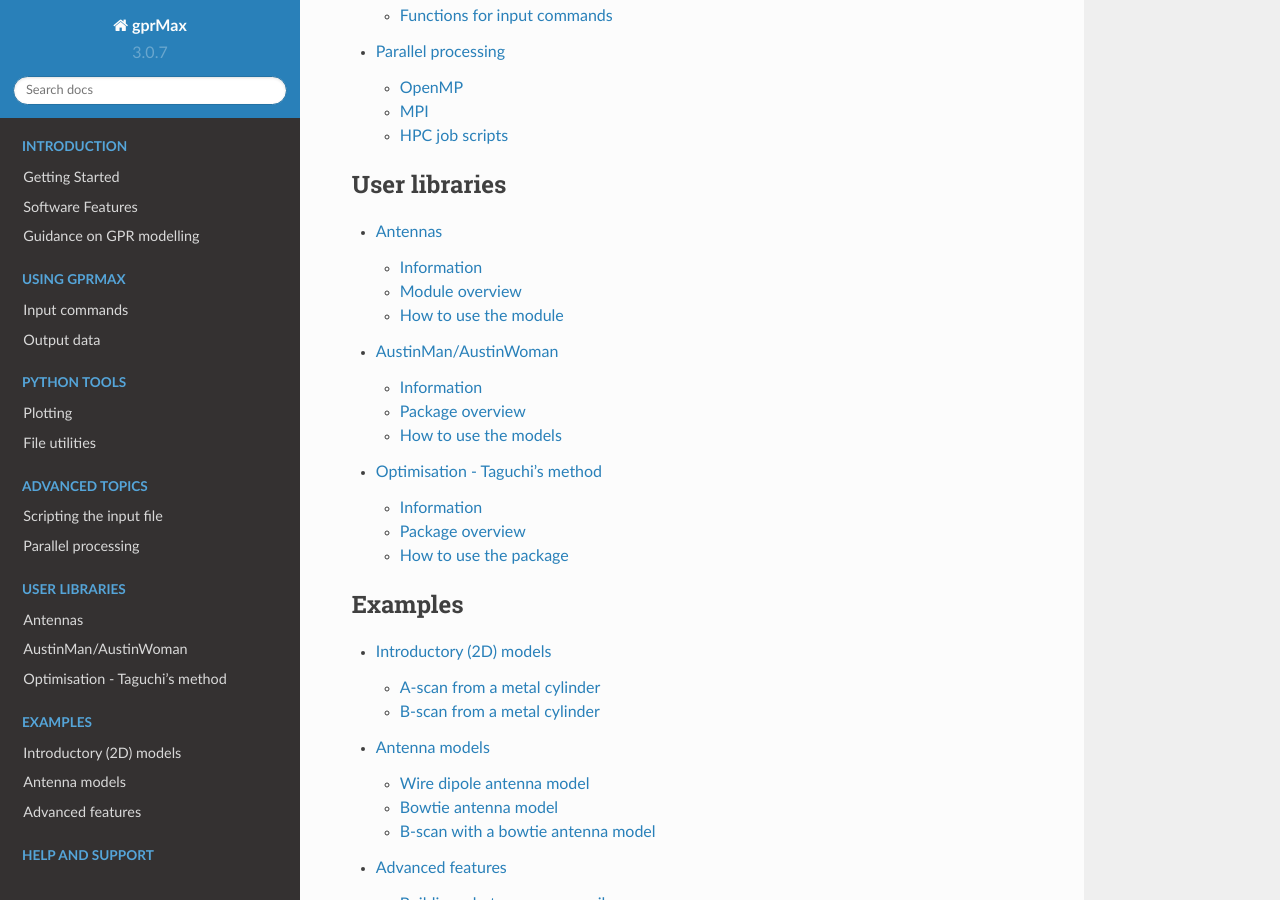
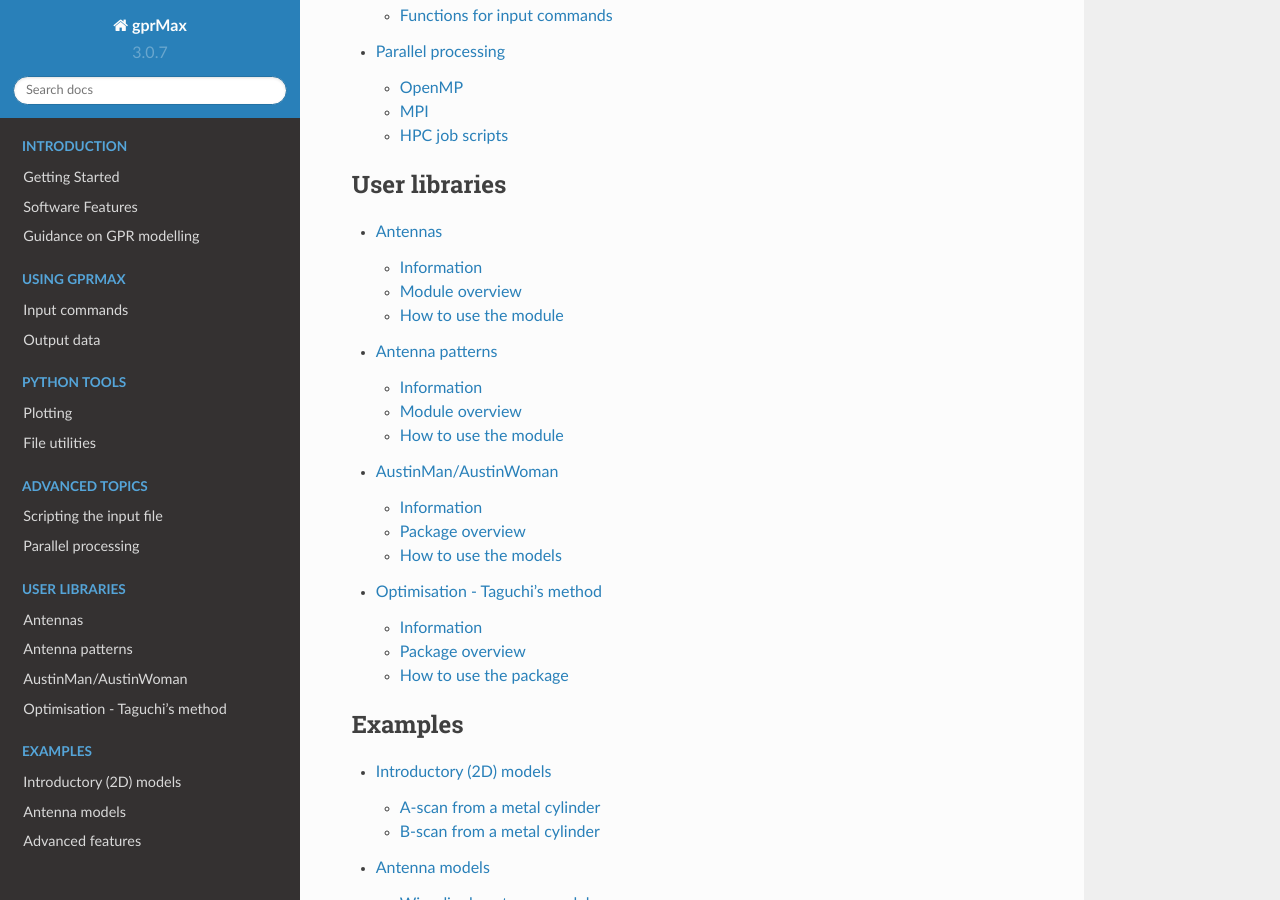
Before and after one commit to gprMax/gprMax, a Sphinx documentation site: the page built from docs/source/index.rst, in a window 1280 px wide and 900 px high, scrolled down 1380 px. Built offline with Sphinx 7.4.7 and the Read the Docs theme 2.0.0, drawn with Linux system fonts in a browser that asks for light colours.

Commit message:
Added antenna patterns to user libraries section.

```diff
--- a/docs/source/index.rst
+++ b/docs/source/index.rst
@@ -37,6 +37,7 @@
     :caption: User libraries
 
     user_libs_antennas
+    user_libs_antenna_patterns
     user_libs_austinman
     user_libs_opt_taguchi
 
```
